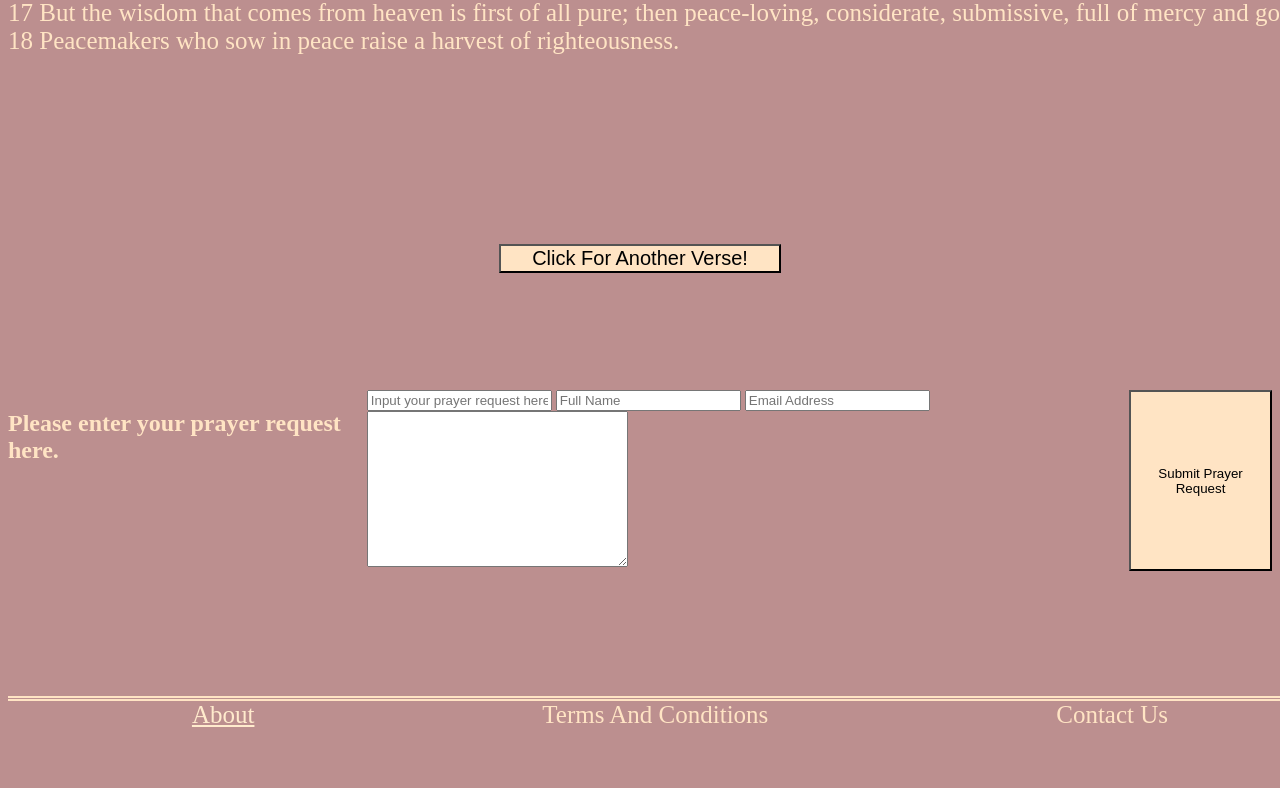
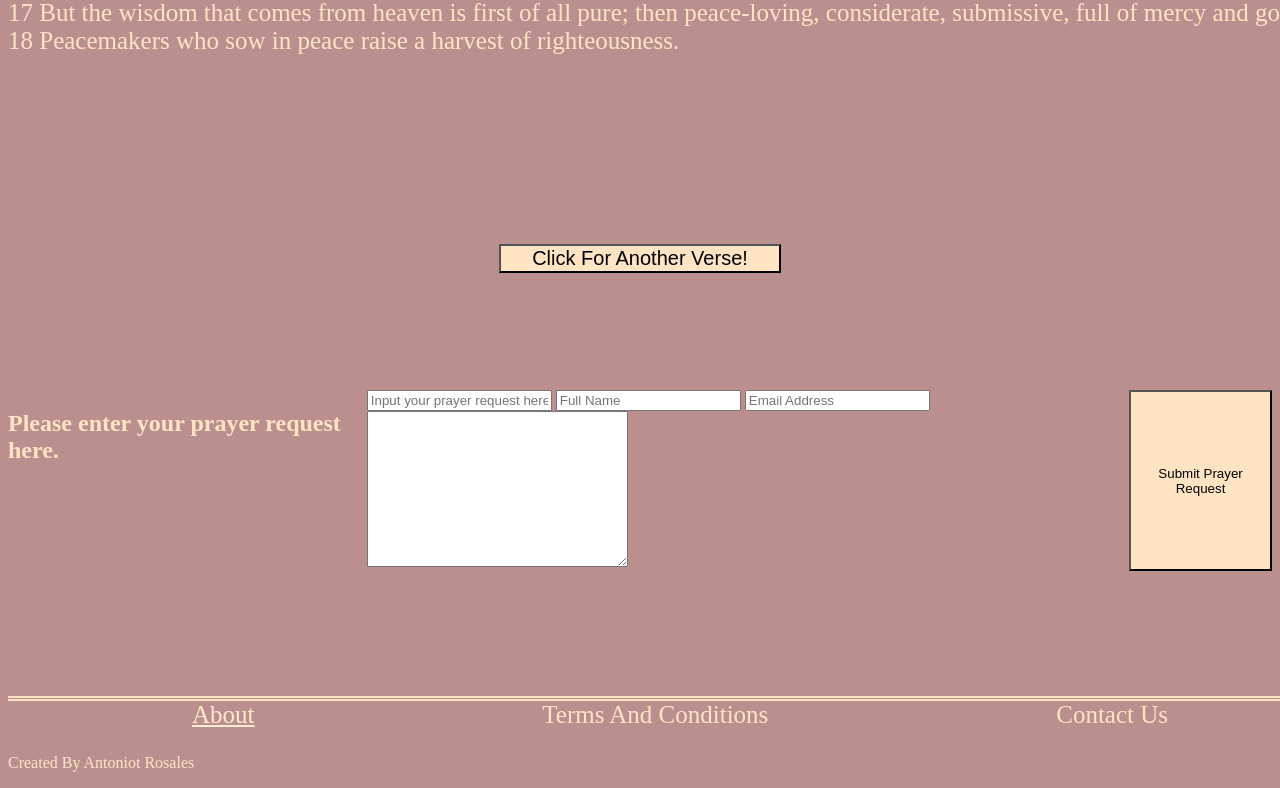
Before and after one commit to AntonioRosales1/Recipe-site, a plain HTML site: page index.html in a window 1280 px wide. Shown: the part 1470-2258 px from the top of the page. Before the commit the page ends 2224 px from the top, so only its background shows below. Drawn offline with Linux system fonts and the light colour scheme.

```diff
--- a/index.html
+++ b/index.html
@@ -108,6 +108,8 @@
         <li>Terms And Conditions</li>
         <li>Contact Us</li>
       </ul>
+
+      <p>Created By Antoniot Rosales</p>
     </footer>
     <script src="./script.js"></script>
     <script src="./buttonONe.js"></script>
```
